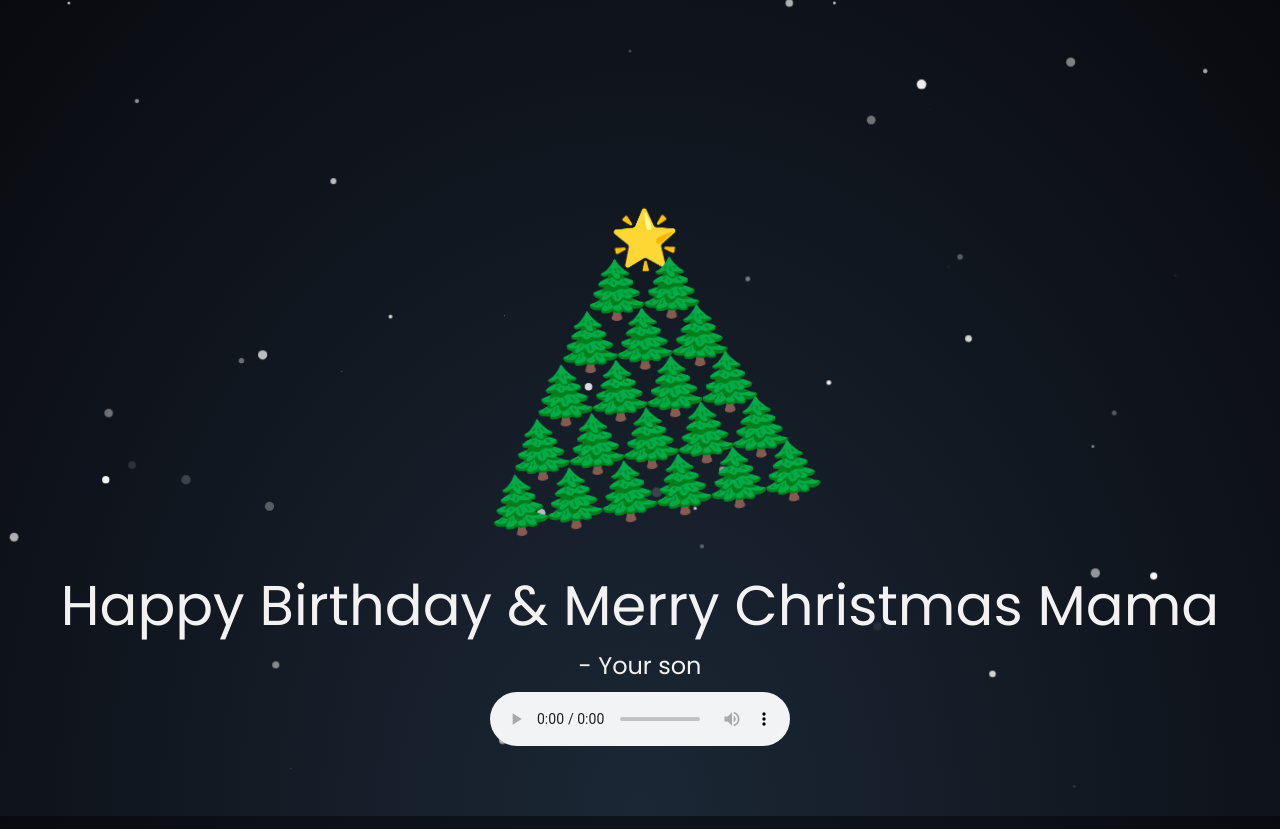
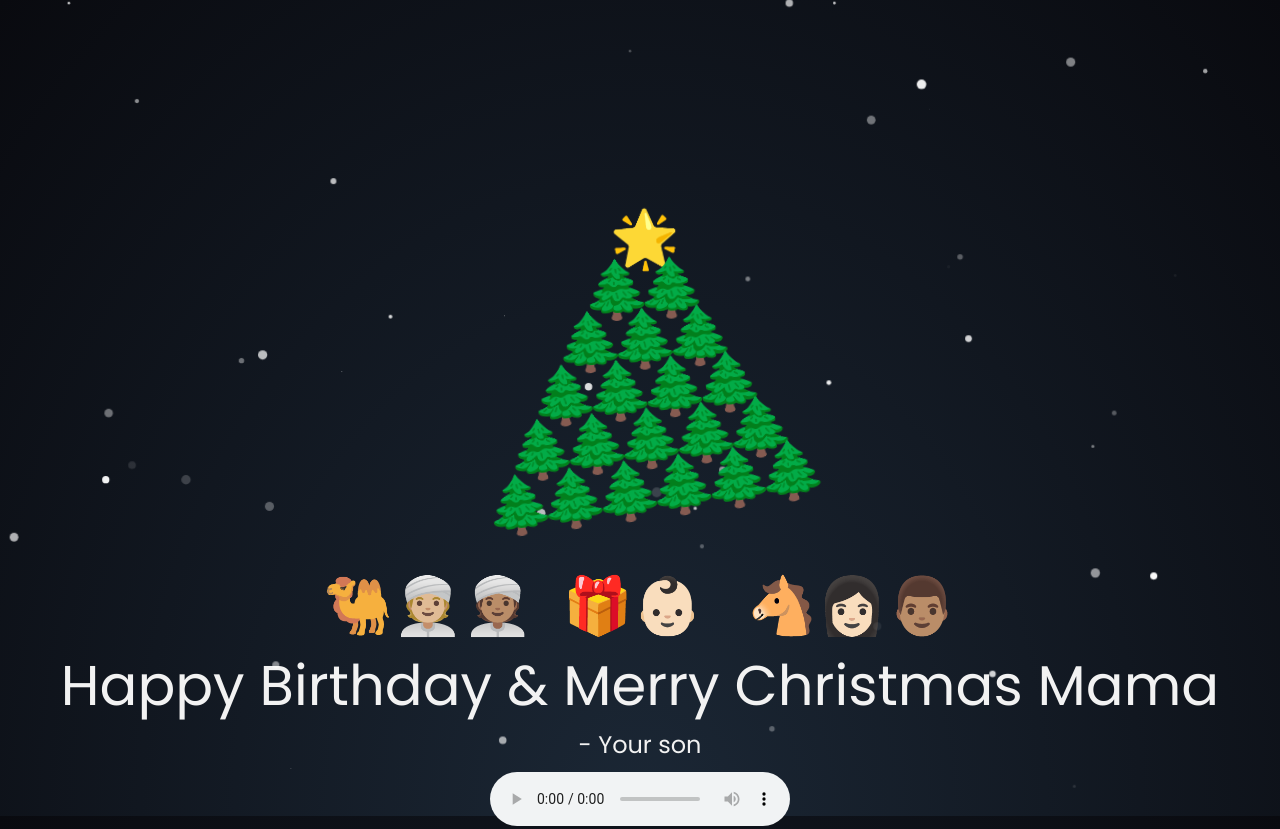
Before and after one commit to JohnAmadeo/mom-bday-2020, a plain HTML site: page index.html in a window 1280 px wide. Shown: the top 829 px of the page. Drawn offline with Linux system fonts and the light colour scheme.

Commit message:
Add emojis

```diff
--- a/index.html
+++ b/index.html
@@ -102,6 +102,7 @@
       </ul>
 
       <div class="text">
+        <p>🐫👳🏼👳🏽&nbsp; 🎁👶🏻 &nbsp; 🐴👩🏻👨🏽</p>
         <p>Happy Birthday & Merry Christmas Mama</p>
         <p class="signoff">- Your son</p>
         <audio autoplay controls src="angelswehaveheardonhigh.mp3"></audio>
--- a/index.scss
+++ b/index.scss
@@ -11,7 +11,7 @@ body {
 }
 
 .container {
-  padding: 150px 0;
+  padding: 130px 0;
 }
 
 ul {
```
